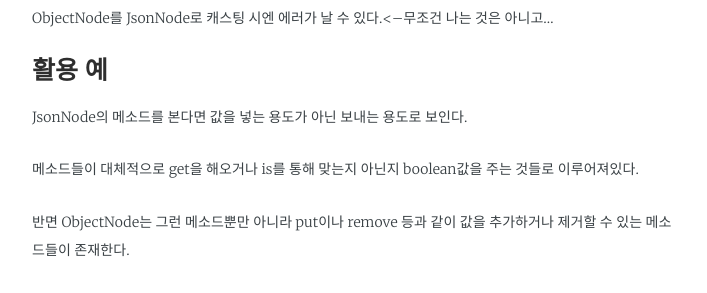
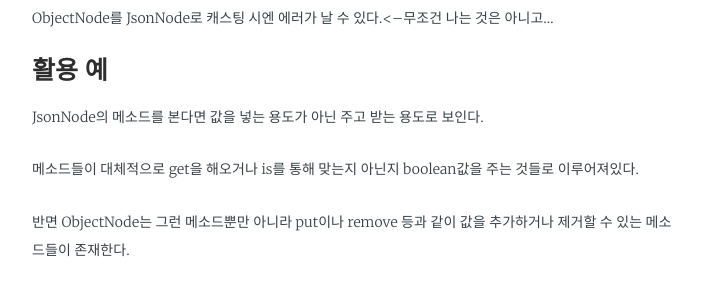
Before and after one commit to jwillmer/jekyllDecent, a Jekyll site: the page built from _posts/2019-05-16-ObjectNode.md, in a window 1280 px wide. Shown: the part 1013-1306 px from the top of the page, without its empty margins (283-990 px from the left). Built offline with Jekyll 4.4.1, drawn with Linux system fonts in a browser that asks for light colours; some web fonts are replaced.

Commit message:
Update 2019-05-16-ObjectNode.md

```diff
--- a/_posts/2019-05-16-ObjectNode.md
+++ b/_posts/2019-05-16-ObjectNode.md
@@ -36,7 +36,7 @@ ObjectNode를 JsonNode로 캐스팅 시엔 에러가 날 수 있다.<--무조건
 ### 활용 예
 
 
-JsonNode의 메소드를 본다면 값을 넣는 용도가 아닌 보내는 용도로 보인다.
+JsonNode의 메소드를 본다면 값을 넣는 용도가 아닌 주고 받는 용도로 보인다.
 
 메소드들이 대체적으로 get을 해오거나 is를 통해 맞는지 아닌지 boolean값을 주는 것들로 이루어져있다.
 
```
